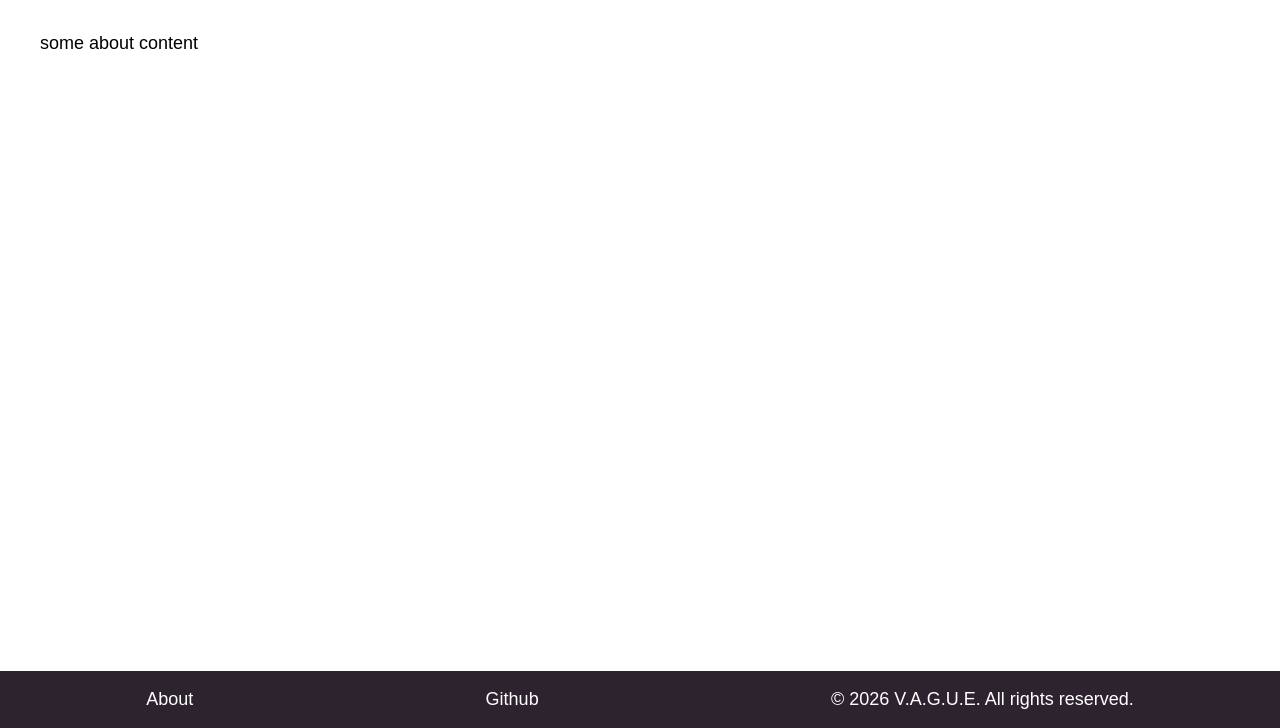
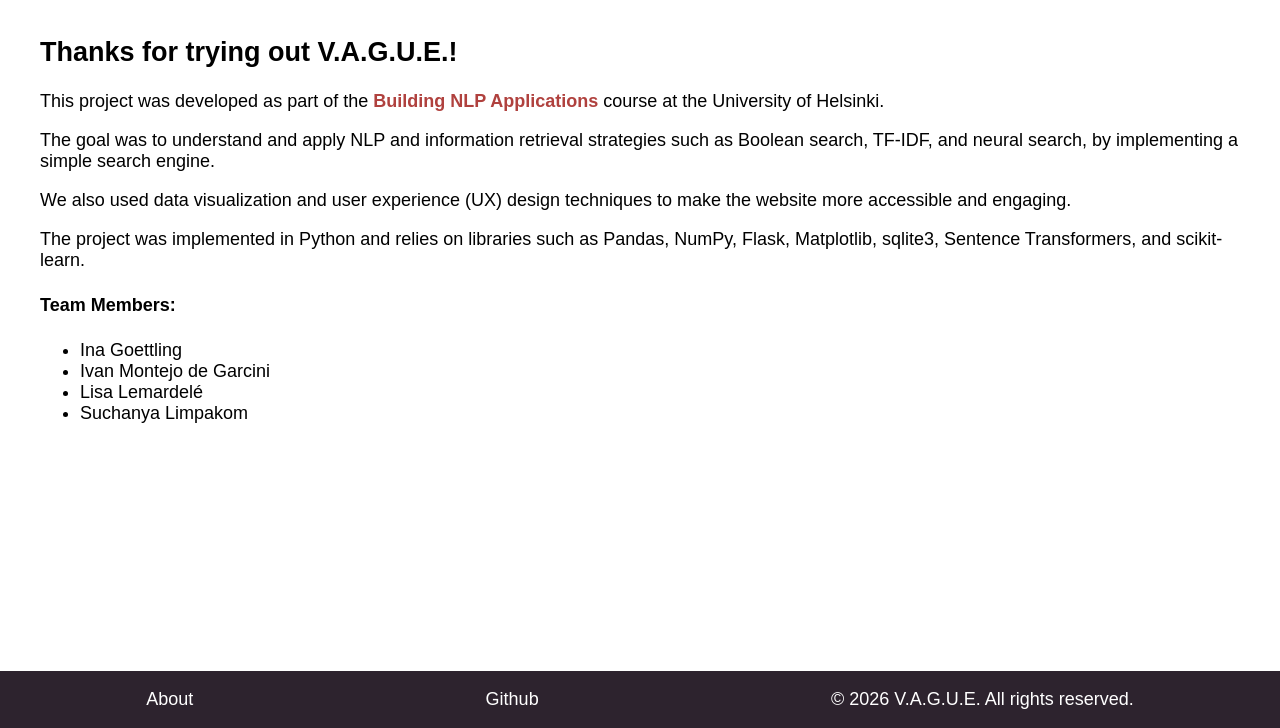
Before and after one commit to lisalmrdl/VAGUE, a Flask app: page /about in a window 1280 px wide. Shown: the part 72-800 px from the top of the page. Run offline with Flask 3, Linux system fonts and the light colour scheme; parts of the project's set-up code (start-up, migrations or seed data) failed here and were passed over; some web fonts are replaced.

Commit message:
styling changes to plots and about content

```diff
--- a/app.py
+++ b/app.py
@@ -91,24 +91,6 @@ def results():
     query_mode = request.args.get("literal", "0") == "literal"
     # print(query_mode)
 
-
-    # df_results = engine.show_results(engine.smart_search_router(query, query_mode))  # db version
-
-    # if df_results is None or df_results.empty:
-    #     return render_template(
-    #         "search.html",
-    #         query=query,
-    #         results={}
-    #     )
-
-    # # TODO: change this, I am going to do something very ugly and inefficient
-    # results = []
-    # for i in df_results.index:
-    #     # print(i)
-    #     results.append(df_results.loc[i].to_dict())
-    #     results[-1]["id"] = i
-    # # pprint(results[0])
-
     results = query_backend(query, query_mode)
     genre = (request.args.get("genre") or "").strip()
 
@@ -126,15 +108,24 @@ def results():
             results={}
         )
 
+    # NOTE This creates a list for displaying all genres in the sidebar along with the plots. It functions exactly like the clikcable genres in the game cards, so it's not really necessary. I'm leaving it out for now.
+    # all_genres = []
+    # for result in results:
+    #     genres_str = result.get("genres") or ""
+    #     genres_list = [g.strip() for g in genres_str.split(",") if g.strip()]
+    #     all_genres.extend(genres_list)
+    #     found_genres = sorted(set(all_genres))
+
     ids = [r["id"] for r in results]
 
     plot_ratings(ids)
-    plot_genre_pie(ids)
+    plot_genre_pie(ids, top_n=5)
 
     return render_template(
         "search.html",
         query=query,
         results=results
+        # genres=found_genres
     )
 
 @app.route("/game/<int:game_id>")
@@ -147,7 +138,7 @@ def game_details(game_id):
     game = df_game.iloc[0].to_dict()
     game["id"] = game_id
 
-    # still using a shortened description, but I made a very basic preprocessing function to maybe fit more content into the query
+    # NOTE still using a shortened description, but I made a very basic preprocessing function to maybe fit more content into the query
     # this comes before markdown so the text doesn't have the html formatting
     short_desc = quick_preprocess(game["desc"][:2000])
 
--- a/src/database.py
+++ b/src/database.py
@@ -35,13 +35,45 @@ def plot_ratings(ids: list, output_file=path / ".." / "static" / "plots" / "rank
         ids (list): list containing the games' ids
         output_file (_type_, optional): Path to the file where the plot image will be saved. Defaults to ./../static/plots/ranking.png
     """
+    # Styling Variables
+    FONT_SIZE = 16
+    plt.rcParams["xtick.labelsize"] = FONT_SIZE
+    plt.rcParams["ytick.labelsize"] = FONT_SIZE
+
+    # Accent colors to match site
+    COLOR_BLACK = "#2d232e"
+    COLOR_RED = "#b0413e"
+    COLOR_WHITE = "#f4f4f4"
+    COLOR_GREY = "#ccc"
+
     data = pd.read_sql(get_all_gamedata(ids=ids, as_text=True), get_db())["rating"]
-    plt.figure()
-    plt.hist(data, bins=np.linspace(0, 5, 11),color="red",edgecolor="white")
-    plt.xticks(range(6))
+
+    fig, ax = plt.subplots()
+    fig.patch.set_facecolor(COLOR_WHITE)
+    ax.set_facecolor(COLOR_WHITE)
+
+    ax.hist(data, bins=np.linspace(0, 5, 11), color=COLOR_RED, edgecolor=COLOR_WHITE)
+    ax.set_xticks(range(6))
+
+    # Hide all but bottom spine
+    ax.spines["right"].set_visible(False)
+    ax.spines["left"].set_visible(False)
+    ax.spines["top"].set_visible(False)
+
+    ax.spines["bottom"].set_color(COLOR_BLACK)
+    ax.tick_params(axis="x", colors=COLOR_BLACK)
+
+    ax.yaxis.set_ticks_position("left")
+    ax.xaxis.set_ticks_position("bottom")
+
+    ax.set_axisbelow(True)
+    ax.grid(axis="y", color=COLOR_GREY, alpha=0.6, linewidth=0.7)
+
+    plt.title("Rating Distribution")
     plt.xlabel("Rating")
     plt.ylabel("Frequency")
-    plt.title("Rating distribution")
+
+    plt.tight_layout()
     plt.savefig(output_file)
     plt.close()
 
@@ -53,12 +85,18 @@ def plot_genre_pie(ids: list, output_file=path / ".." / "static" / "plots" / "ge
         output_file (_type_, optional): Path to the file where the plot image will be saved. Defaults to ./../static/plots/ranking.png
         top_n (int): Only the top n will be displayed, the others will be displayed as "Other". Defaults to 7.
     """
+    # Colors to match site palette
+    COLOR_SCHEME = ["#be6663", "#bccdda", "#f7ffe9", "#c9dad4", "#edc2b2"]
+
     data = pd.read_sql(get_genres(ids=ids, as_text=True), get_db())
     counts = pd.Series(data["count"].iloc[:top_n].tolist(), index=data["genres"][:top_n])
     counts["Other"] = sum(data["count"][top_n:])
     del data
-    cmap = plt.cm.hsv
-    colors = cmap(np.linspace(0, 1, 5))
+    # cmap = plt.cm.hsv
+    # colors = cmap(np.linspace(0, 1, 5))
+
+    colors = [COLOR_SCHEME[i % len(COLOR_SCHEME)] for i in range(len(counts)-1)] + ["#ccc"] # The site palette is not suited to pie charts :(
+
     plt.figure()
     plt.pie(
         counts,
@@ -66,11 +104,12 @@ def plot_genre_pie(ids: list, output_file=path / ".." / "static" / "plots" / "ge
         autopct="%1.1f%%",
         startangle=90,
         counterclock=False,
-        wedgeprops={"edgecolor": "black"},
+        wedgeprops={"edgecolor": "#2d232e"},
         colors=colors
     )
-    plt.title("Genre distribution")
+    plt.title("Genre Distribution")
     plt.axis("equal")
+
     plt.savefig(output_file)
     plt.close()
 
--- a/static/styles/styles.css
+++ b/static/styles/styles.css
@@ -26,7 +26,7 @@ html {
     --color-accent-b: #b4c4d0;
 
     --color-accent-dr: #7d2e2c;
-    --color-accent-db:#8ca4b7;
+    --color-accent-db: #8ca4b7;
 
     --color-accent-lr: hsl(2, 68%, 87%);
 
@@ -278,6 +278,17 @@ header {
     max-width: 85%;
     justify-content: center;
 }
+.ratings-plot h3, .genres-plot h3 {
+    font-size: 0.8em;
+    margin-block-start: 0.5em;
+    margin-block-end: 0.5em;
+}
+.ratings-plot, .genres-plot {
+    display: flex;
+    flex-direction: column;
+    justify-content: center;
+    align-items: center;
+}
 
 .help {
     border-radius: 13px;
--- a/templates/about.html
+++ b/templates/about.html
@@ -29,7 +29,18 @@
     </div>
 
     <div class="body-container">
-        <p> some about content </p>
+        <h2>Thanks for trying out V.A.G.U.E.!</h2>
+        <p>This project was developed as part of the <b class="accent">Building NLP Applications</b> course at the University of Helsinki.</p>
+        <p>The goal was to understand and apply NLP and information retrieval strategies such as Boolean search, TF-IDF, and neural search, by implementing a simple search engine.</p>
+        <p>We also used data visualization and user experience (UX) design techniques to make the website more accessible and engaging.</p>
+        <p>The project was implemented in Python and relies on libraries such as Pandas, NumPy, Flask, Matplotlib, sqlite3, Sentence Transformers, and scikit-learn.</p>
+        <h4>Team Members:</h4>
+        <ul>
+          <li>Ina Goettling</li>
+          <li>Ivan Montejo de Garcini</li>
+          <li>Lisa Lemardelé</li>
+          <li>Suchanya Limpakom</li>
+        </ul>
     </div>
 
     <footer>
--- a/working_hours.txt
+++ b/working_hours.txt
@@ -91,3 +91,6 @@ Ivan: Weighted similarity with the number of ratings and the rating score (the w
 
 04/03 - 1 hour
 Suchanya: Fixed some styling and UX ~ made genre filtering more visible. Added (very) basic text preprocessing to the game description before querying for game recommendations based on similarity in the game_details page.
+
+05/03 - 2 hour
+Suchanya: More styling, I tried to make the plots a little more consistent with the website theme (time really flies when doing frontend...). Added some content to the About page.
```
Also changed, not shown: templates/search.html (+14 -2 lines), static/plots/genres_pie.png, static/plots/ranking.png.
